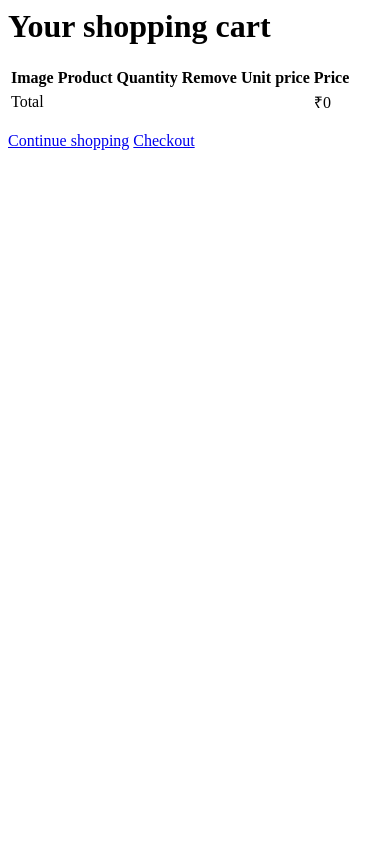
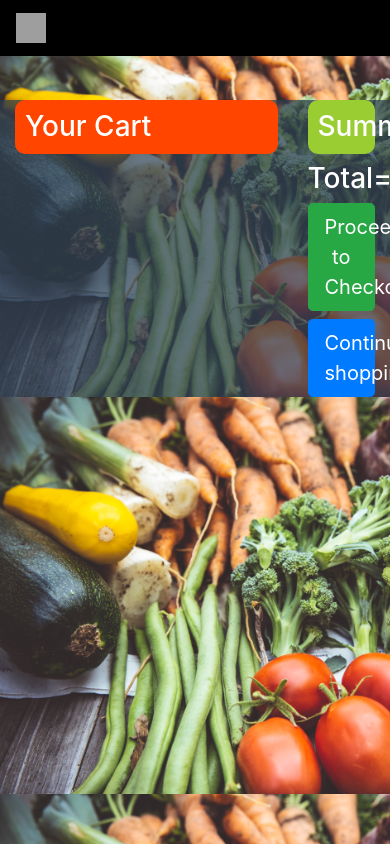
Before and after one commit to havanoor/TSEC-Codestorm, a Django app: page /buyer/cart in a window 390 px wide; the page is wider, and only the part inside the window is pictured. Run offline with Django 3.2, Linux system fonts and the light colour scheme; some libraries are stand-ins or nearby versions; grey boxes are pictures that could not be loaded.

Commit message:
Added Summary page

```diff
--- a/FarmerApp/forms.py
+++ b/FarmerApp/forms.py
@@ -123,6 +123,11 @@ class CartAddProductForm(forms.Form):
     quantity = forms.TypedChoiceField(choices=PRODUCT_QUANTITY_CHOICES, coerce=int)
     update = forms.BooleanField(required=False, initial=False, widget=forms.HiddenInput)
 
+    def __init__(self,*args,**kwargs):
+        super(CartAddProductForm,self).__init__(*args,**kwargs)
+        self.fields['quantity'].widget.attrs['class'] = 'btn btn-warning'
+        self.fields['update'].widget.attrs['class'] = 'btn btn-warning'
+
 class CropForm(ModelForm):
     class Meta:
         model = Crops
--- /dev/null
+++ b/FarmerApp/static/css/summary.css
@@ -0,0 +1,15 @@
+body{
+    /* background-color: yellow; */
+    background-image: url("images/summary.jpg");
+    background-size:cover;
+    /* background-repeat: none; */
+
+  }
+
+  .container{
+      background-color: rgba(44,62,80,0.7);;
+  }
+
+  *{
+      color: white;
+  }
--- a/FarmerApp/templates/FarmerApp/BuyerLand.html
+++ b/FarmerApp/templates/FarmerApp/BuyerLand.html
@@ -73,7 +73,7 @@
     {% if total_items > 0 %}
     <li class="list-inline-item top">
       <a href="{% url "cart_detail" %}" class="top">
-        <i class="fas fa-shopping-cart top"></i>
+        <i class="fas fa-shopping-cart size:7x top""></i>
       {{ total_items }} item,
       ₹{{ cart.get_total_price }}
     </a>
--- a/FarmerApp/templates/FarmerApp/CartDetail.html
+++ b/FarmerApp/templates/FarmerApp/CartDetail.html
@@ -1,49 +1,129 @@
 {% load static %}
+<!DOCTYPE html>
+<html lang="en">
+<head>
+    <meta charset="UTF-8">
+    <meta name="viewport" content="width=device-width, initial-scale=1.0">
     <title>Your shopping cart</title>
-<h1>Your shopping cart</h1>
-  <table class="cart">
-    <thead>
-      <tr>
-        <th>Image</th>
-        <th>Product</th>
-        <th>Quantity</th>
-        <th>Remove</th>
-        <th>Unit price</th>
-        <th>Price</th>
-      </tr>
-    </thead>
-    <tbody>
+    <style>
+        .container{
+            margin-top: 100px;
+        }
+    </style>
+    <link rel="canonical" href="https://getbootstrap.com/docs/4.5/examples/pricing/">
+
+    <!-- Bootstrap core CSS -->
+    <link href="/docs/4.5/dist/css/bootstrap.min.css" rel="stylesheet" integrity="sha384-9aIt2nRpC12Uk9gS9baDl411NQApFmC26EwAOH8WgZl5MYYxFfc+NcPb1dKGj7Sk" crossorigin="anonymous">
+    <!-- CSS only -->
+    <link rel="stylesheet" href="https://stackpath.bootstrapcdn.com/bootstrap/4.5.0/css/bootstrap.min.css" integrity="sha384-9aIt2nRpC12Uk9gS9baDl411NQApFmC26EwAOH8WgZl5MYYxFfc+NcPb1dKGj7Sk" crossorigin="anonymous">
+    <!-- Favicons -->
+
+    <link rel="stylesheet" href="https://maxcdn.bootstrapcdn.com/bootstrap/4.0.0-alpha.2/css/bootstrap.min.css" integrity="sha384-y3tfxAZXuh4HwSYylfB+J125MxIs6mR5FOHamPBG064zB+AFeWH94NdvaCBm8qnd" crossorigin="anonymous">
+
+    <link href="{% static 'css/summary.css' %}" rel="stylesheet">
+</head>
+<body>
+
+  <nav class="navbar fixed-top navbar-dark" style="background-color: black;">
+    <a class="navbar-brand" href="#">
+      <img src="/docs/4.0/assets/brand/bootstrap-solid.svg" width="30" height="30" class="d-inline-block align-top" alt="Kya yaar ek logo toh daal">
+
+    </a>
+
+  </nav>
+
+
+
+<div class="container">
+  <div class="row">
+  <div class="col-9">
+  <h3 style="background-color:orangered; border-radius: 10px; padding:10px;">
+    Your Cart
+  </h3>
+
   {% for item in cart %}
   {% with product=item.product %}
-      <tr>
-        <td>
-          <a href="{{ product.get_absolute_url }}">
-            <img src="{% if product.image %}{{ product.image.url }} {% endif %}">
-          </a>
-        </td>
-        <td>{{ product.name }}</td>
-        <td>
+  <ul class="list-inline">
+  <div class="row">
+
+      <li class="list-inline-item"><a href="{{ product.get_absolute_url }}">
+        <img src="{{ product.photo.url }}" style="width: 200px; height: 200px; padding:10px " >
+      </a></li>
+
+      <li>
+        <ul>
+          <li>
+            <h3><b>{{ product.name }}</b></h3>
+          </li>
+          <li>₹{{ item.price }}
+
+          </li>
+          <li>
             <form action="{% url "cart_add" product.id %}" method="post">
               {{ item.update_quantity_form.quantity }}
+              <br>
               {{ item.update_quantity_form.override }}
-            <input type="submit" value="Update">
+              <input type="submit" value="Update" class="form-control" style="margin-top: 10px;">
               {% csrf_token %}
             </form>
-        </td>
-        <td><a href= "{% url 'cart_remove'  product.id %}" >Remove</a></td>
-        <td class="num">₹{{ item.price }}</td>
-        <td class="num">₹{{ item.total_price }}</td>
-      </tr>
+          </li>
+          </ul>
+
+
+
+      </li>
+      <li >
+        ₹{{ item.total_price }}
+      </li>
+
+
+
+
+  </div>
+  </ul>
   {% endwith %}
       {% endfor %}
-      <tr class="total">
-        <td>Total</td>
-        <td colspan="4"></td>
-        <td class="num">₹{{ cart.get_total_price }}</td>
-      </tr>
-    </tbody>
-  </table>
-  <p class="text-right">
-    <a href="{% url "product_list" %}" class="button light">Continue shopping</a>
-    <a href="{% url "order_create" %}" class="button">Checkout</a>
-  </p>
+
+
+
+    </div>
+    <div class="col-3">
+
+      <h3 style="background-color:yellowgreen; border-radius: 10px; padding:10px;">
+        Summary
+      </h3>
+
+      <h3>
+        Total=₹{{ cart.get_total_price }}
+      </h3>
+      <a href="{% url "order_create" %}" class="btn btn-success btn-lg btn-block">Proceed to Checkout</a>
+
+      <a href="{% url 'product_list' %}" class="btn btn-primary btn-lg btn-block">Continue shopping</a>
+    </div>
+
+  </div>
+  </div>
+
+
+
+
+
+
+
+
+
+
+
+
+
+
+    <script>window.jQuery || document.write('<script src="/docs/4.5/assets/js/vendor/jquery.slim.min.js"><\/script>')</script>
+        <script src="https://code.jquery.com/jquery-3.5.1.slim.min.js" integrity="sha384-DfXdz2htPH0lsSSs5nCTpuj/zy4C+OGpamoFVy38MVBnE+IbbVYUew+OrCXaRkfj" crossorigin="anonymous"></script>
+        <script>window.jQuery || document.write('<script src="/docs/4.5/assets/js/vendor/jquery.slim.min.js"><\/script>')</script>
+        <script src="/docs/4.5/dist/js/bootstrap.bundle.min.js" integrity="sha384-1CmrxMRARb6aLqgBO7yyAxTOQE2AKb9GfXnEo760AUcUmFx3ibVJJAzGytlQcNXd" crossorigin="anonymous"></script>
+        <!-- JS, Popper.js, and jQuery -->
+        <script src="https://code.jquery.com/jquery-3.5.1.slim.min.js" integrity="sha384-DfXdz2htPH0lsSSs5nCTpuj/zy4C+OGpamoFVy38MVBnE+IbbVYUew+OrCXaRkfj" crossorigin="anonymous"></script>
+        <script src="https://cdn.jsdelivr.net/npm/popper.js@1.16.0/dist/umd/popper.min.js" integrity="sha384-Q6E9RHvbIyZFJoft+2mJbHaEWldlvI9IOYy5n3zV9zzTtmI3UksdQRVvoxMfooAo" crossorigin="anonymous"></script>
+        <script src="https://stackpath.bootstrapcdn.com/bootstrap/4.5.0/js/bootstrap.min.js" integrity="sha384-OgVRvuATP1z7JjHLkuOU7Xw704+h835Lr+6QL9UvYjZE3Ipu6Tp75j7Bh/kR0JKI" crossorigin="anonymous"></script>
+</body>
+</html>
```
Also changed, not shown: FarmerApp/templates/FarmerApp/BuyerDetail.html (+6 -6 lines), FarmerApp/templates/FarmerApp/IndividualList.html (+3 -28 lines), FarmerApp/static/css/images/summary.jpg (added). Lines whose indentation alone changed are shown as unchanged.
